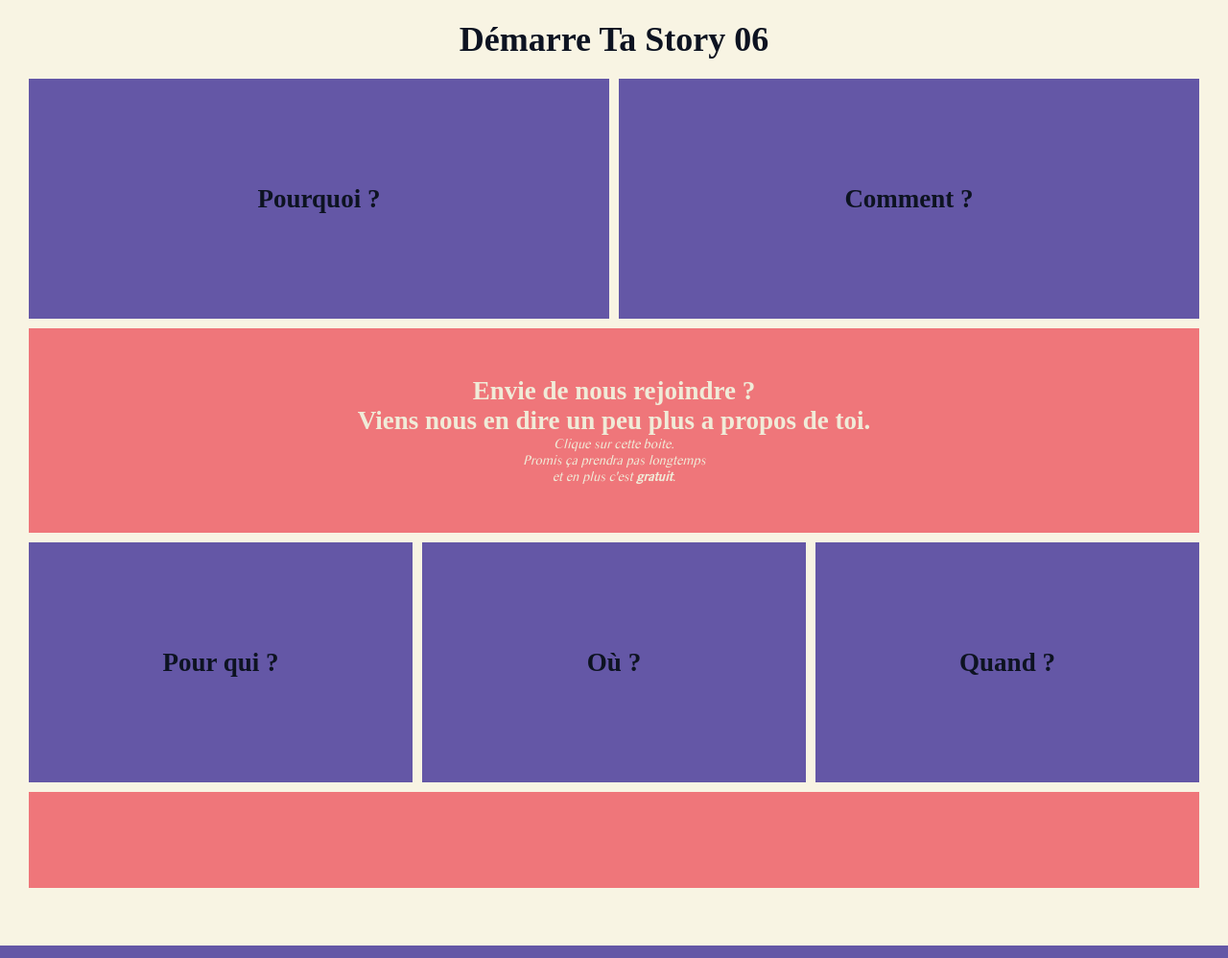
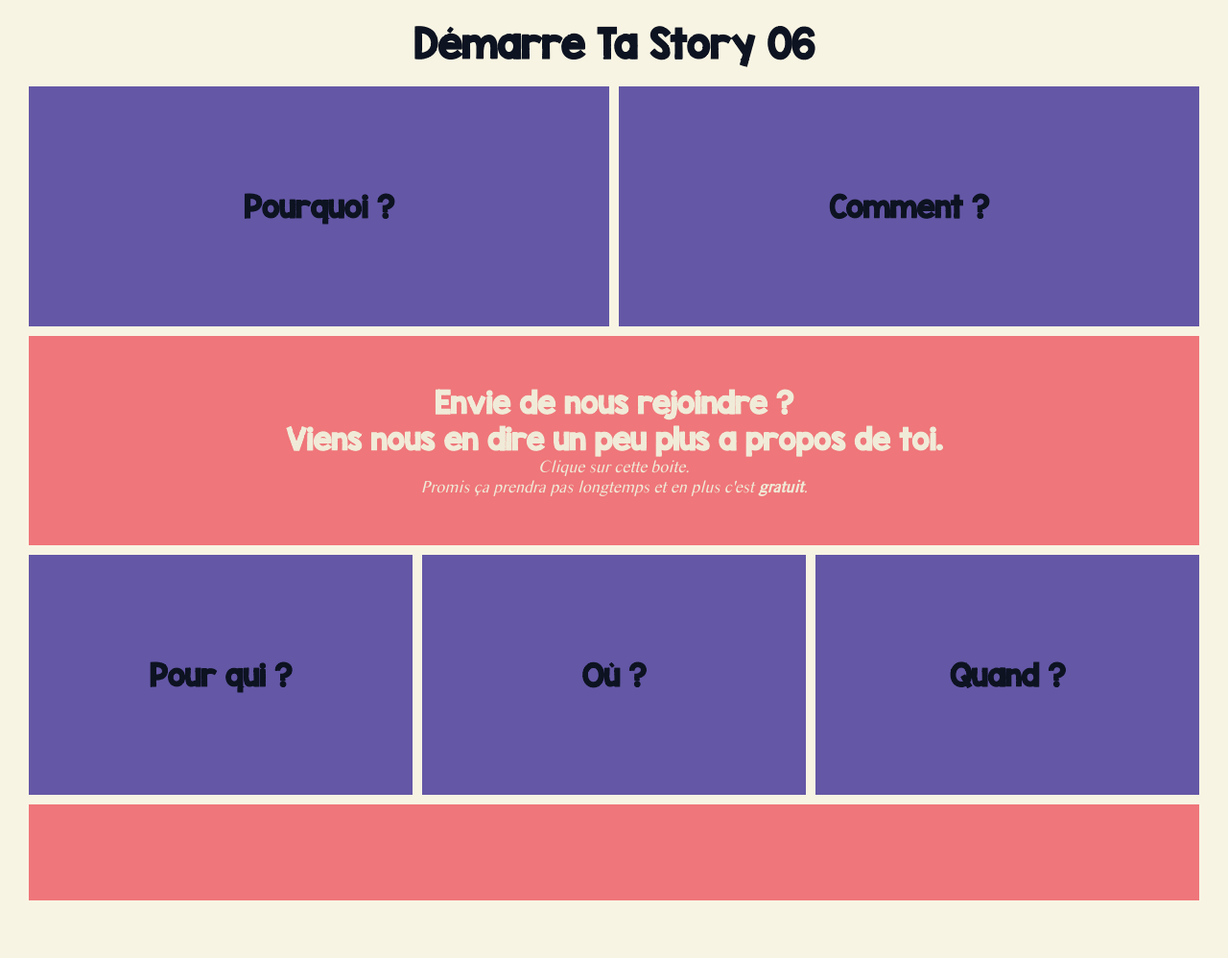
Before and after one commit to Toorain/DemarreTaStory06, a PHP site: page / in a window 1280 px wide. Shown: the whole page at 96% size. Run offline with PHP 8.4, Linux system fonts and the light colour scheme.

Commit message:
Ajout de la police 'KG Blank Space Sketch' sur les <h1>

```diff
--- a/index.html
+++ b/index.html
@@ -44,8 +44,7 @@
   <a class="padding" target="_blank" id="googleFormLink" href="https://docs.google.com/forms/d/e/1FAIpQLSfpOJt1OqNB-latVb63HRrBKeOFujuPFXnP2NWceyvYYCCXPw/viewform?usp=sf_link">
     <div>
       <h1 id="lien">Envie de nous rejoindre ? <br> Viens nous en dire un peu plus a propos de toi.</h1>
-      <p class="lowkey">Clique sur cette boite. <br> Promis ça prendra pas longtemps <br>
-      et en plus c'est <span class="bold">gratuit</span>.</p>
+      <p class="lowkey">Clique sur cette boite. <br> Promis ça prendra pas longtemps et en plus c'est <span class="bold">gratuit</span>.</p>
     </div>
   </a>
 </section>
--- a/ressources/styles/style.css
+++ b/ressources/styles/style.css
@@ -15,15 +15,23 @@ body{
     font-weight: normal;
     font-style: normal;
 }
+@font-face {
+    font-family: 'KG Blank Space Sketch';
+    src: url('../fonts/KGBlankSpaceSketch.woff2') format('woff2'),
+        url('../fonts/KGBlankSpaceSketch.woff') format('woff');
+    font-weight: normal;
+    font-style: normal;
+}
 li, col{
 	text-align: left;
 }
 h1 {
+	font-family: 'KG Blank Space Sketch';
 	color: #0d1321;
 }
-p {
+p, li {
 	font-family: 'Times Sans Serif';
-    font-weight: normal;
+
 }
 .col{
 	display: flex;
@@ -52,7 +60,7 @@ p {
 {
 	text-align: center;
 	color: #f0ebd8;
-	font-size: 0.8em;
+	font-size: 1em;
 	font-style: italic;
 }
 .bold
```
Also changed, not shown: ressources/fonts/KGBlankSpaceSketch.woff (added), ressources/fonts/KGBlankSpaceSketch.woff2 (added).
